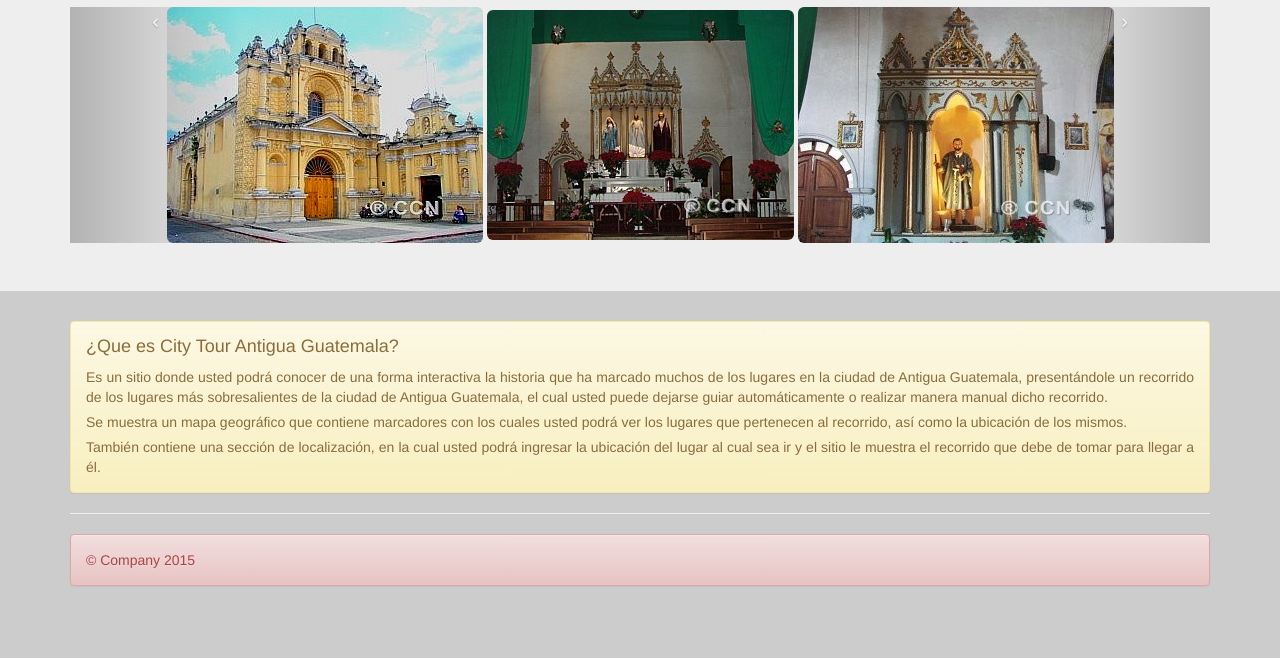
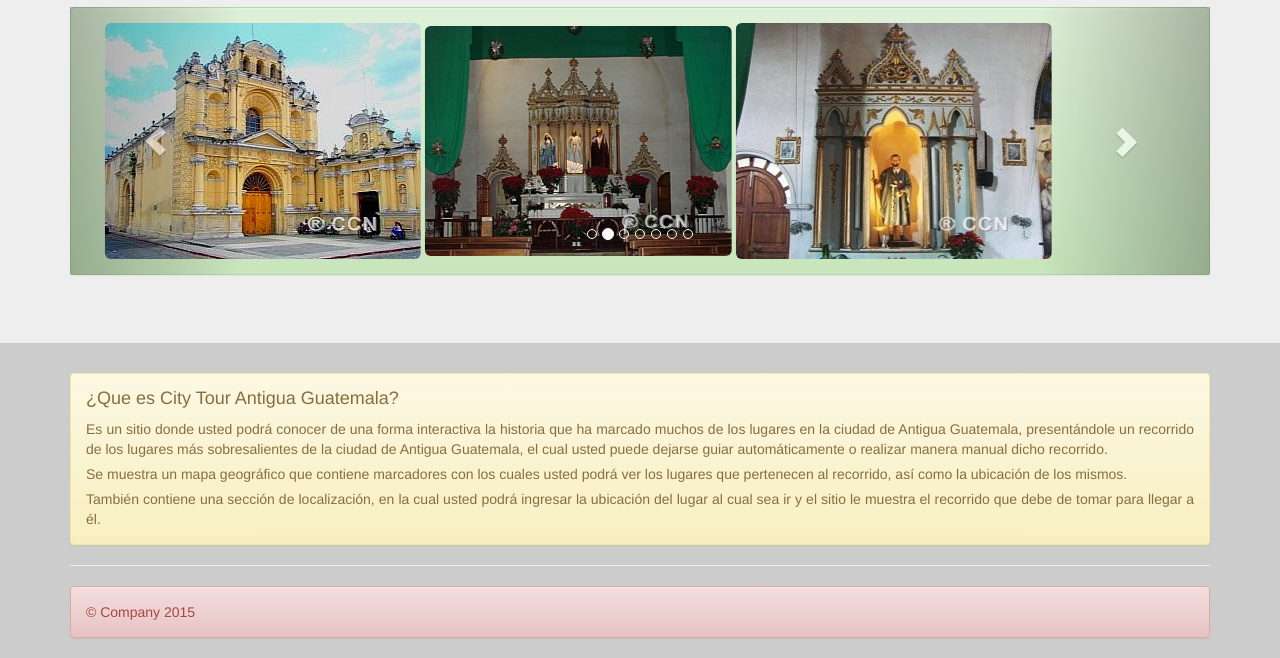
Before and after one commit to cinoter/CityTourAntiguaGuatemala, a plain HTML site: page public_html/index.html in a window 1280 px wide. Shown: the part 190-848 px from the top of the page. Before the commit the page ends 800 px from the top, so only its background shows below. Drawn offline with nearby package versions, Linux system fonts and the light colour scheme.

Commit message:
ya esta el carrusel

```diff
--- a/public_html/css/pagina_inicio.css
+++ b/public_html/css/pagina_inicio.css
@@ -12,7 +12,8 @@
        }
 
 	#krcel{
-	   padding-left: 8.5%
+	   padding-left: 7.3%
+
 	       }
 
 
@@ -21,8 +22,10 @@
             #map-outer  {
                         height: 40% }
             #krcel{
-                         padding-left: 8.5%
+                         padding-left: 7.3%
+
                          }
+
             #img2 { display : block; }
             #img3 { display : block; }
                         }
--- a/public_html/index.html
+++ b/public_html/index.html
@@ -70,8 +70,8 @@
     <div class="jumbotron">
       <div class="container">
           <h1 class="text-center">City Tour Antigua Guatemala</h1>
-          <div id="myCarousel" class="carousel slide">
-      <!--ol class="carousel-indicators">
+          <div id="myCarousel" class="carousel slide" data-ride="carousel">
+      <ol class="carousel-indicators">
         <li data-target="#myCarousel" data-slide-to="0" class="active"></li>
         <li data-target="#myCarousel" data-slide-to="1"></li>
         <li data-target="#myCarousel" data-slide-to="2"></li>
@@ -79,19 +79,22 @@
         <li data-target="#myCarousel" data-slide-to="4"></li>
 		<li data-target="#myCarousel" data-slide-to="6"></li>
 		<li data-target="#myCarousel" data-slide-to="7"></li>
-      </ol-->
+      </ol>
       <!-- Carousel items -->
-      <div class="carousel-inner">
+      <div class="alert alert-success">
+      <div class="carousel-inner"  role="listbox">
 
-        <div class="active item">
+         <!--================= PRIMER ITEM ==================-->
+        <div class="item active">
 		<div class="row-fluid" id="krcel" >
-		<img  src="img/ISanPedro/1.jpg"  id="img1" class="img-rounded" alt="banner1" />
+	<img  src="img/ISanPedro/1.jpg"  id="img1" class="img-rounded " alt="banner1" />
         <img  src="img/ISanPedro/2.jpg"  id="img2" class="img-rounded" alt="banner1" />
         <img  src="img/ISanPedro/3.jpg"  id="img3" class="img-rounded" alt="banner1" />
 
         </div>
+
         </div>
-
+	<!--================= SEGUNDO ITEM ==================-->
 	<div class="item">
 		<div class="row-fluid" id="krcel">
 		<img  src="img/ISanJose/1.jpg"  id="img1" class="img-rounded" alt="banner2" />
@@ -101,6 +104,7 @@
         </div>
 	</div>
 
+        <!--================= TERCER ITEM ==================-->
         <div class="item">
 		<div class="row-fluid" id="krcel" >
 		<img  src="img/ISanFrancisco/1.jpg"  id="img1" class="img-rounded" alt="banner3" />
@@ -109,6 +113,9 @@
 
         </div>
 	</div>
+
+
+        <!--================= CUARTO ITEM ==================-->
 
 	<div class="item">
 		<div class="row-fluid" id="krcel" >
@@ -119,7 +126,7 @@
         </div>
 	</div>
 
-
+	<!--================= QUINTO ITEM ==================-->
         <div class="item">
 		<div class="row-fluid" id="krcel">
 		<img  src="img/IAsuncion/3.jpg"  id="img1" class="img-rounded" alt="banner5" />
@@ -129,6 +136,7 @@
         </div>
         </div>
 
+        <!--================= SEXTO ITEM ==================-->
         <div class="item" >
 		<div class="row-fluid" id="krcel">
 		<img  src="img/ICalvario/1.jpg"  id="img1" class="img-rounded" alt="banner6" />
@@ -138,6 +146,8 @@
         </div>
 	</div>
 
+
+        <!--================= SEPTIMO ITEM ==================-->
         <div class="item">
 		<div class="row-fluid" id="krcel">
 		<img  src="img/IEscuelaCristo/1.jpg"  id="img1" class="img-rounded" alt="banner7" />
@@ -147,11 +157,18 @@
 	</div>
 
       </div>
-      <!-- Carousel nav -->
-      <a class="carousel-control left" href="#myCarousel" data-slide="prev">&lsaquo;</a>
-      <a class="carousel-control right" href="#myCarousel" data-slide="next">&rsaquo;</a>
+     <!-- Left and right controls -->
+  <a class="left carousel-control" href="#myCarousel" role="button" data-slide="prev">
+    <span class="glyphicon glyphicon-chevron-left" aria-hidden="true"></span>
+    <span class="sr-only">Previous</span>
+  </a>
+  <a class="right carousel-control" href="#myCarousel" role="button" data-slide="next">
+    <span class="glyphicon glyphicon-chevron-right" aria-hidden="true"></span>
+    <span class="sr-only">Next</span>
+  </a>   </div>
+
+
       </div>
-
         <!--<p><a class="btn btn-primary btn-lg" href="#" role="button">Learn more &raquo;</a></p> -->
       </div>
     </div>
```
Lines whose indentation alone changed are shown as unchanged.
